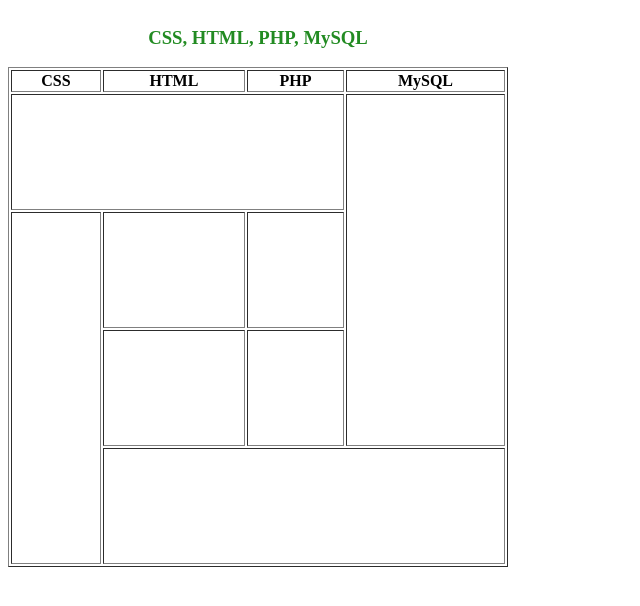
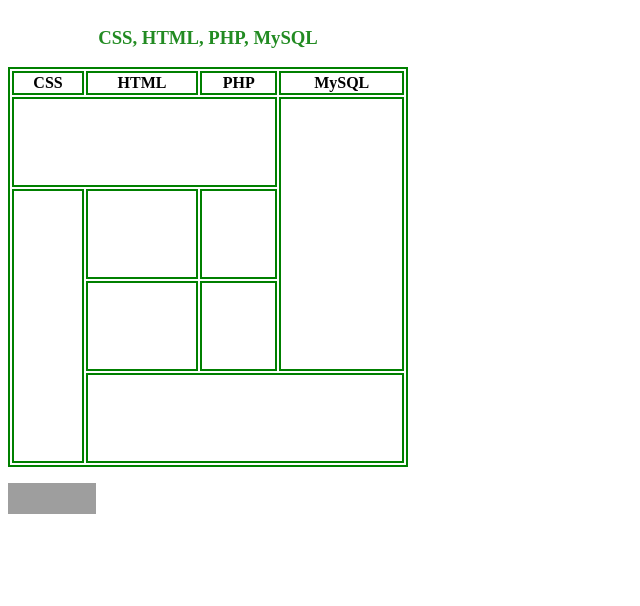
Before and after one commit to humunuk/V6rguRakendusedProjekt, a PHP site: page / in a window 1280 px wide. Shown: the top 606 px of the page, without its empty margins (0-640 px from the left). Run offline with PHP 8.4, Linux system fonts and the light colour scheme; lists and menus that the app fills with data are empty; grey boxes are pictures that could not be loaded.

Commit message:
Moved some attributes to CSS as recommended by W3C validator

```diff
--- a/index.css
+++ b/index.css
@@ -1,5 +1,14 @@
 h3 {
     color: forestgreen;
+}
+
+table {
+    width: 400px;
+    height: 400px;
+}
+
+table, th, td {
+    border: 2px solid green;
 }
 
 caption {
--- a/index.php
+++ b/index.php
@@ -6,7 +6,7 @@
     <link rel="stylesheet" href="index.css">
 </head>
 <body>
-<table border="1" width="500" height="500">
+<table>
     <caption><h3>CSS, HTML, PHP, MySQL</h3></caption>
     <thead>
     <tr>
@@ -37,5 +37,12 @@
     </tr>
     </tbody>
 </table>
+
+
+<p>
+    <a href="http://validator.w3.org/check?uri=referer">
+        <img src="http://www.w3.org/Icons/valid-xhtml10" alt="Valid XHTML 1.0 Strict" height="31" width="88" />
+    </a>
+</p>
 </body>
 </html>
```
